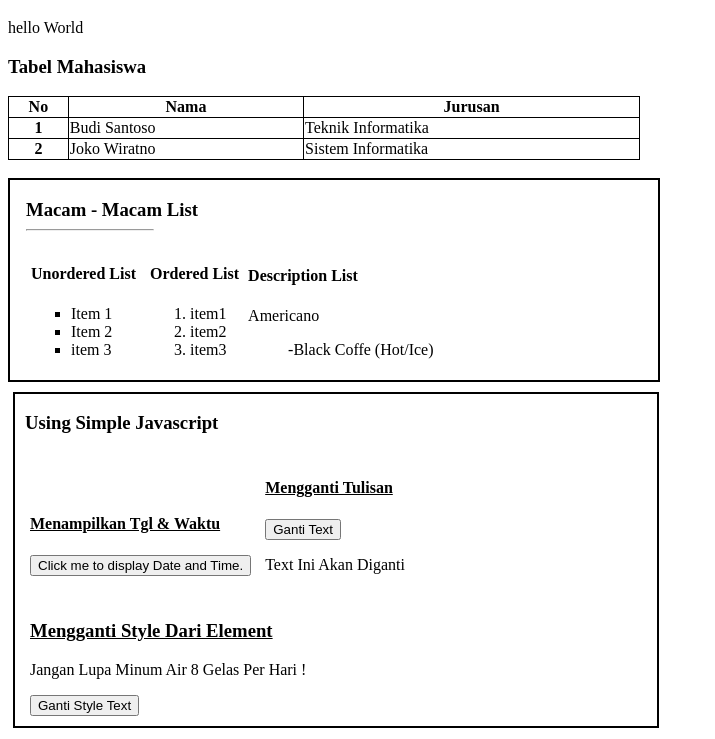
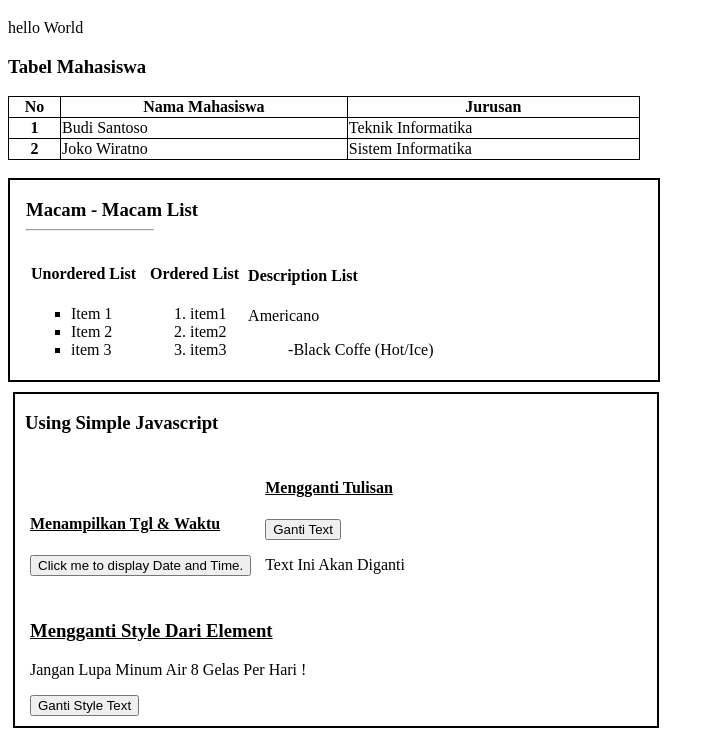
Before and after one commit to AlninoDP/Webhtml, a plain HTML site: page index.html in a window 1280 px wide. Shown: the part 61-800 px from the top of the page, without its empty margins (0-715 px from the left). Drawn offline with Linux system fonts and the light colour scheme.

Commit message:
ganti nama -> nama Mahasiswa

```diff
--- a/index.html
+++ b/index.html
@@ -15,7 +15,7 @@
 <table style="width:50%;">
 	<tr>
 	 <th>No</th>
-	 <th>Nama</th>
+	 <th>Nama Mahasiswa</th>
 	 <th>Jurusan</th>
 	</tr>
 	<tr>
```
